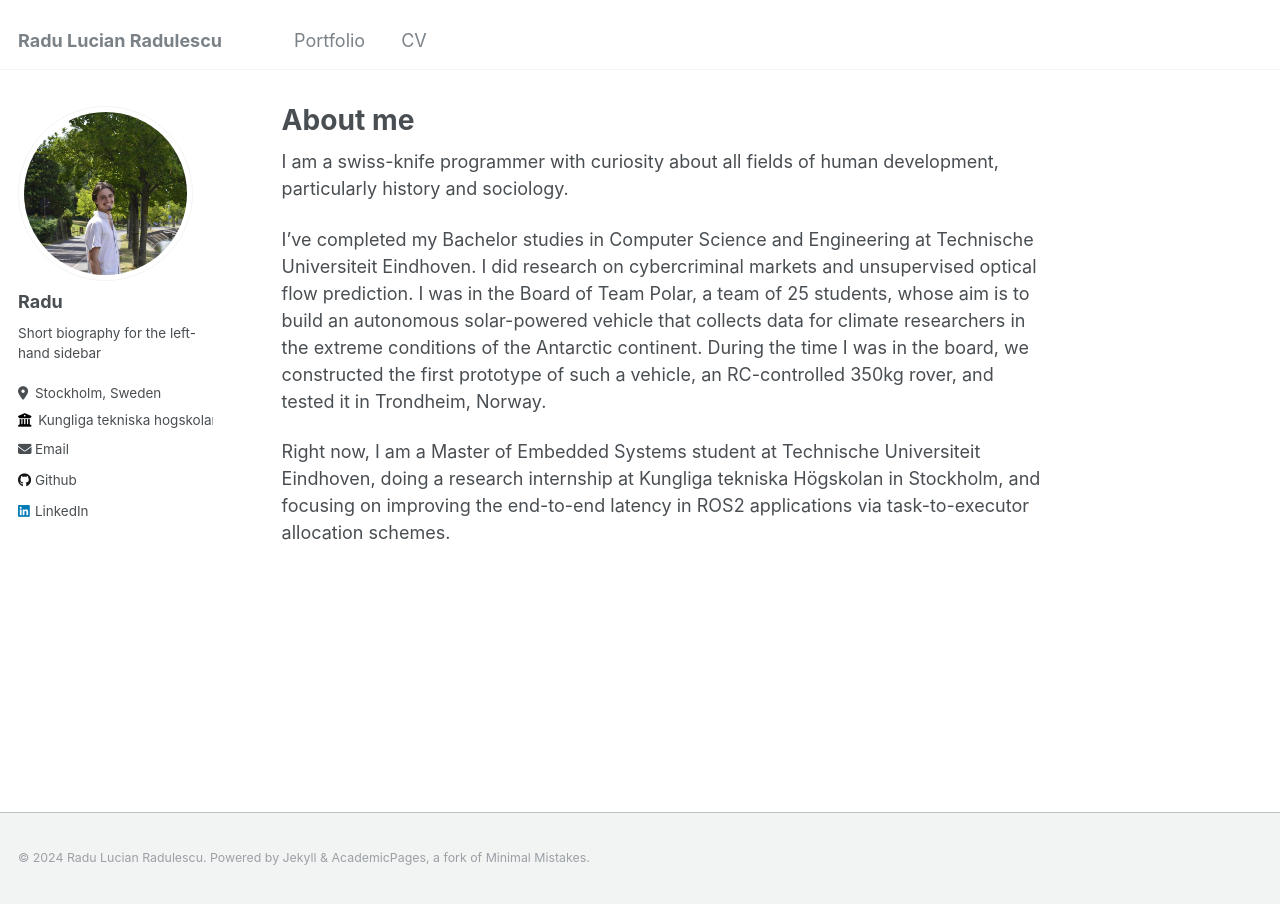
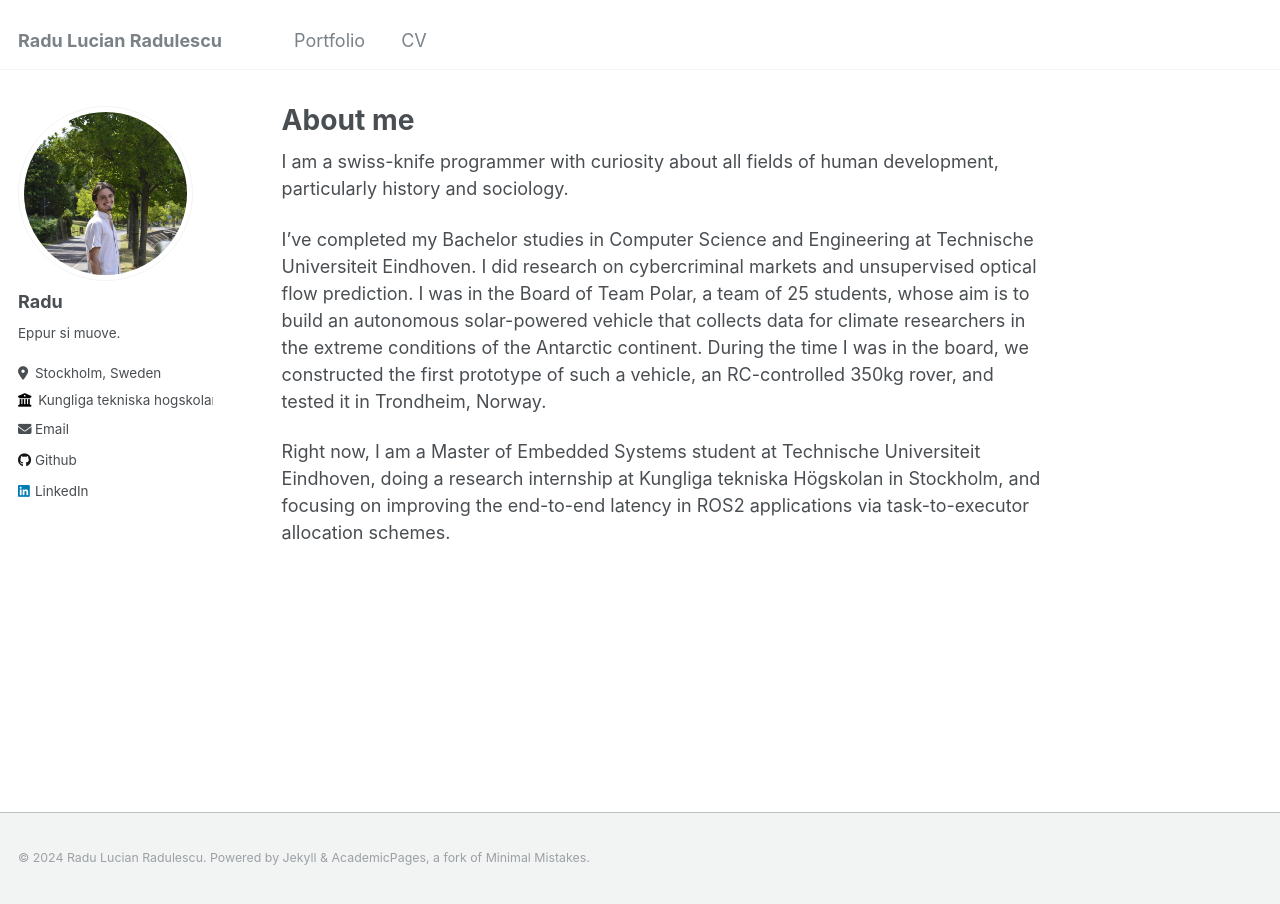
Before and after one commit to RaduLucianR/radulucianr.github.io, a Jekyll site: the page built from _pages/about.md, in a window 1280 px wide. Built offline with Jekyll 4.4.1, drawn with Linux system fonts in a browser that asks for light colours.

Commit message:
Update _config.yml

```diff
--- a/_config.yml
+++ b/_config.yml
@@ -24,7 +24,7 @@ author:
   avatar           : "me.jpeg"
   name             : "Radu"
   pronouns         : # example: "she/her"
-  bio              : "Short biography for the left-hand sidebar"
+  bio              : "Eppur si muove."
   location         : "Stockholm, Sweden"
   employer         : "Kungliga tekniska hogskolan"
   uri              : # URL
```
